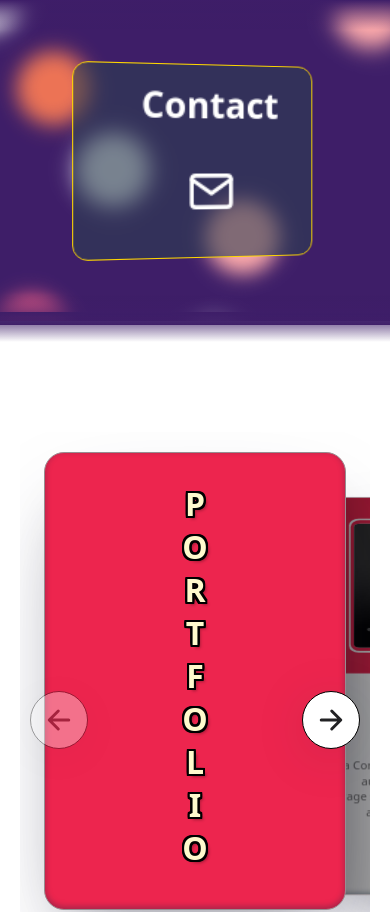
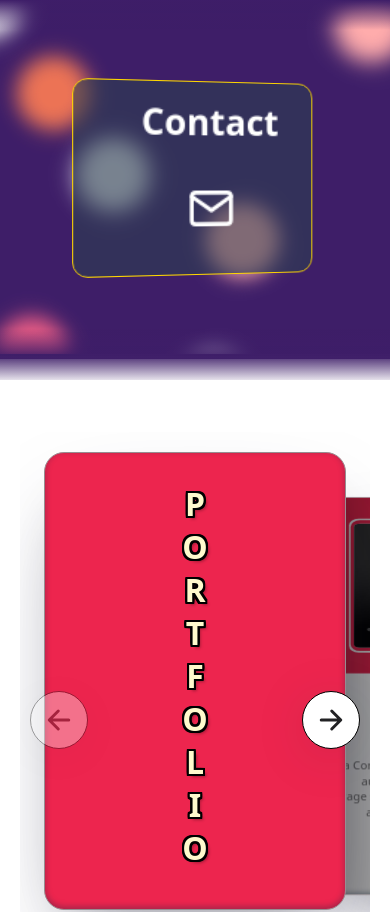
Before and after one commit to ayns789/portfolio, a React (Create React App) app: page / in a window 390 px wide. Shown: the top 912 px of the page. Built offline with nearby package versions, Linux system fonts and the light colour scheme; grey boxes are pictures that could not be loaded.

Commit message:
up responsive

```diff
--- a/src/components/Header/index.module.css
+++ b/src/components/Header/index.module.css
@@ -357,7 +357,7 @@ a {
   box-shadow: -38vmin 0 5.029488482072573vmin currentColor;
 }
 
-@media screen and (max-width: 600px) {
+/* @media screen and (max-width: 600px) {
   .background {
     height: 38vh;
   }
@@ -370,7 +370,7 @@ a {
     height: 30px;
   }
   .bandeColorDegradeDown {
-    top: 37vh;
+    top: 38vh;
     height: 30px;
   }
-}
+} */
```
